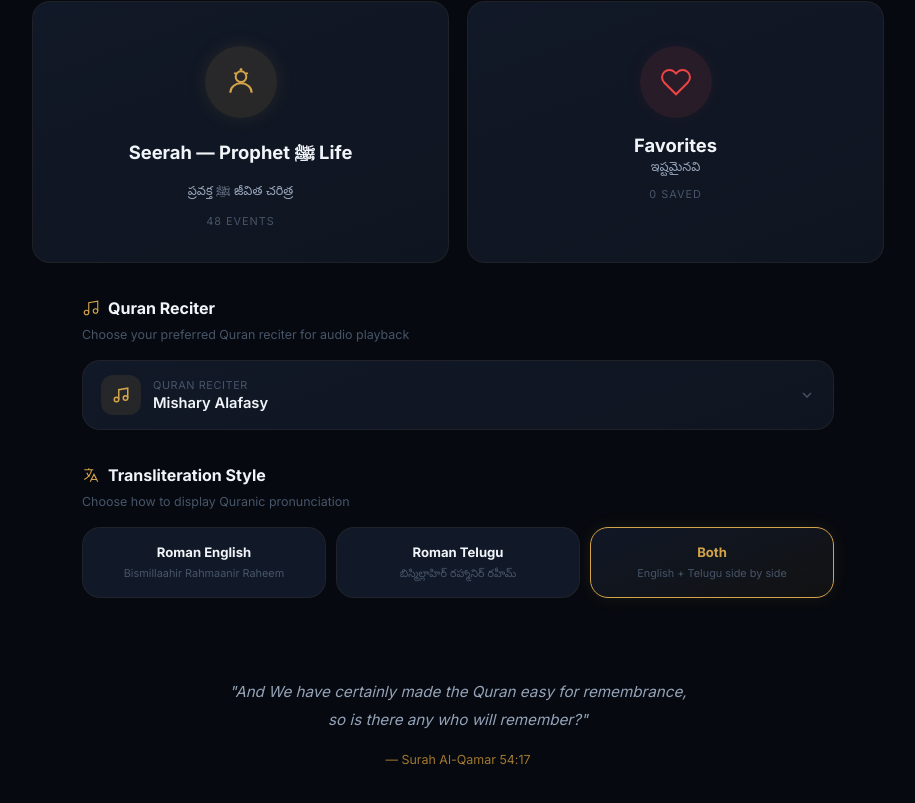
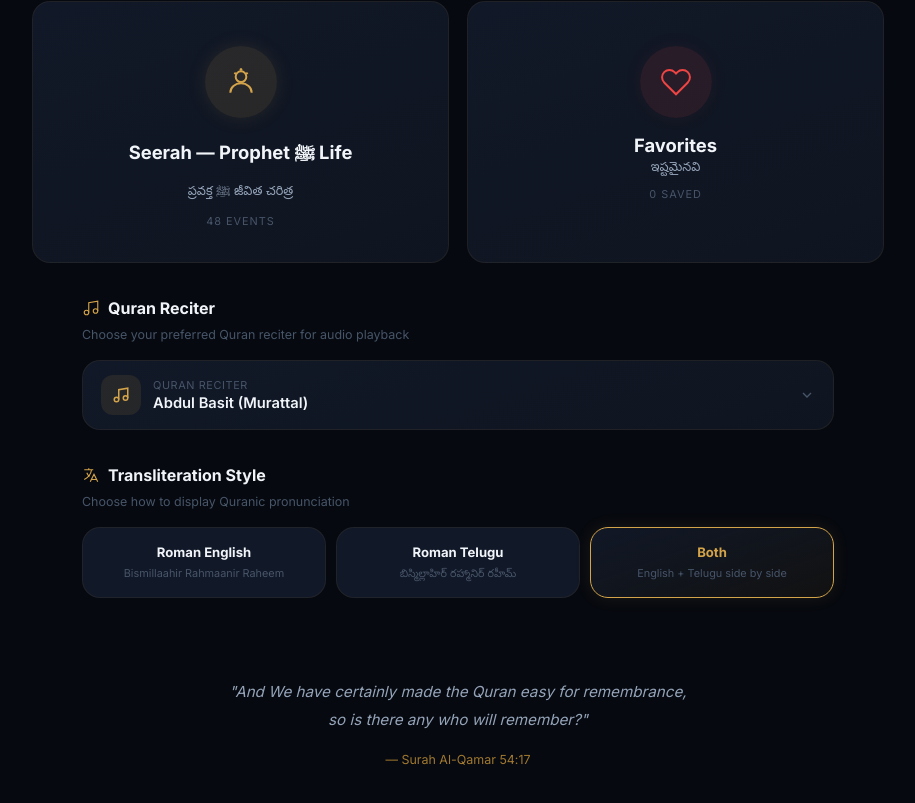
Before and after one commit to Mahendarmax/Believer-of-Almighty, a React (Vite) app: page / in a window 1280 px wide. Shown: the part 1793-2596 px from the top of the page, without its empty margins (182-1097 px from the left). Built offline with nearby package versions, Linux system fonts and the light colour scheme.

Commit message:
Remove Mishary Alafasy from reciter list and update defaults to Abdul Basit (Murattal)

```diff
--- a/src/context/SettingsContext.jsx
+++ b/src/context/SettingsContext.jsx
@@ -28,7 +28,7 @@ export const SettingsProvider = ({ children }) => {
   const [lastRead, setLastRead] = useState(() => loadSetting('lastRead', null))
   const [favorites, setFavorites] = useState(() => loadSetting('favorites', []))
   const [transliteration, setTransliteration] = useState(() => loadSetting('transliteration', 'both'))
-  const [reciter, setReciter] = useState(() => loadSetting('reciter', 'ar.alafasy'))
+  const [reciter, setReciter] = useState(() => loadSetting('reciter', 'ar.abdulbasitmurattal'))
 
   // Debounced localStorage writes — batch rapid changes (e.g. font size)
   const saveTimers = useRef({})
--- a/src/data/quranData.js
+++ b/src/data/quranData.js
@@ -140,7 +140,6 @@ const pendingRequests = {}
 
 // Available Quran reciters — verse audio from everyayah.com, surah audio from cdn.islamic.network
 export const RECITERS = [
-  { id: 'ar.alafasy', name: 'Mishary Alafasy', nameAr: 'مشاري العفاسي', folder: 'Alafasy_128kbps' },
   { id: 'ar.abdulbasitmurattal', name: 'Abdul Basit (Murattal)', nameAr: 'عبد الباسط عبد الصمد', folder: 'Abdul_Basit_Murattal_192kbps' },
   { id: 'ar.abdulsamad', name: 'Abdul Basit (Mujawwad)', nameAr: 'عبدالباسط عبدالصمد', folder: 'Abdul_Basit_Mujawwad_128kbps' },
   { id: 'ar.abdullahbasfar', name: 'Abdullah Basfar', nameAr: 'عبد الله بصفر', folder: 'Abdullah_Basfar_192kbps' },
@@ -171,15 +170,15 @@ const reciterFolderMap = Object.fromEntries(RECITERS.map(r => [r.id, r.folder]))
 let bismillahCache = null
 
 // Build verse audio URL — uses everyayah.com (surah:ayah format, zero-padded)
-export const getVerseAudioUrl = (surahNumber, ayahNumber, reciterId = 'ar.alafasy') => {
-  const folder = reciterFolderMap[reciterId] || 'Alafasy_128kbps'
+export const getVerseAudioUrl = (surahNumber, ayahNumber, reciterId = 'ar.abdulbasitmurattal') => {
+  const folder = reciterFolderMap[reciterId] || 'Abdul_Basit_Murattal_192kbps'
   const s = String(surahNumber).padStart(3, '0')
   const a = String(ayahNumber).padStart(3, '0')
   return `https://everyayah.com/data/${folder}/${s}${a}.mp3`
 }
 
 // Build surah-level audio URL (cdn.islamic.network — 128kbps for all reciters)
-export const getSurahAudioUrl = (surahNumber, reciterId = 'ar.alafasy') => {
+export const getSurahAudioUrl = (surahNumber, reciterId = 'ar.abdulbasitmurattal') => {
   return `https://cdn.islamic.network/quran/audio-surah/128/${reciterId}/${surahNumber}.mp3`
 }
 
--- a/src/pages/Home.jsx
+++ b/src/pages/Home.jsx
@@ -14,7 +14,7 @@ const ReciterPicker = memo(({ reciter, onSelect }) => {
   const barRef = useRef(null)
   const activeRef = useRef(null)
 
-  const currentName = useMemo(() => RECITERS.find(r => r.id === reciter)?.name || 'Mishary Alafasy', [reciter])
+  const currentName = useMemo(() => RECITERS.find(r => r.id === reciter)?.name || 'Abdul Basit (Murattal)', [reciter])
 
   const filtered = useMemo(() => {
     if (!filter) return RECITERS
```
